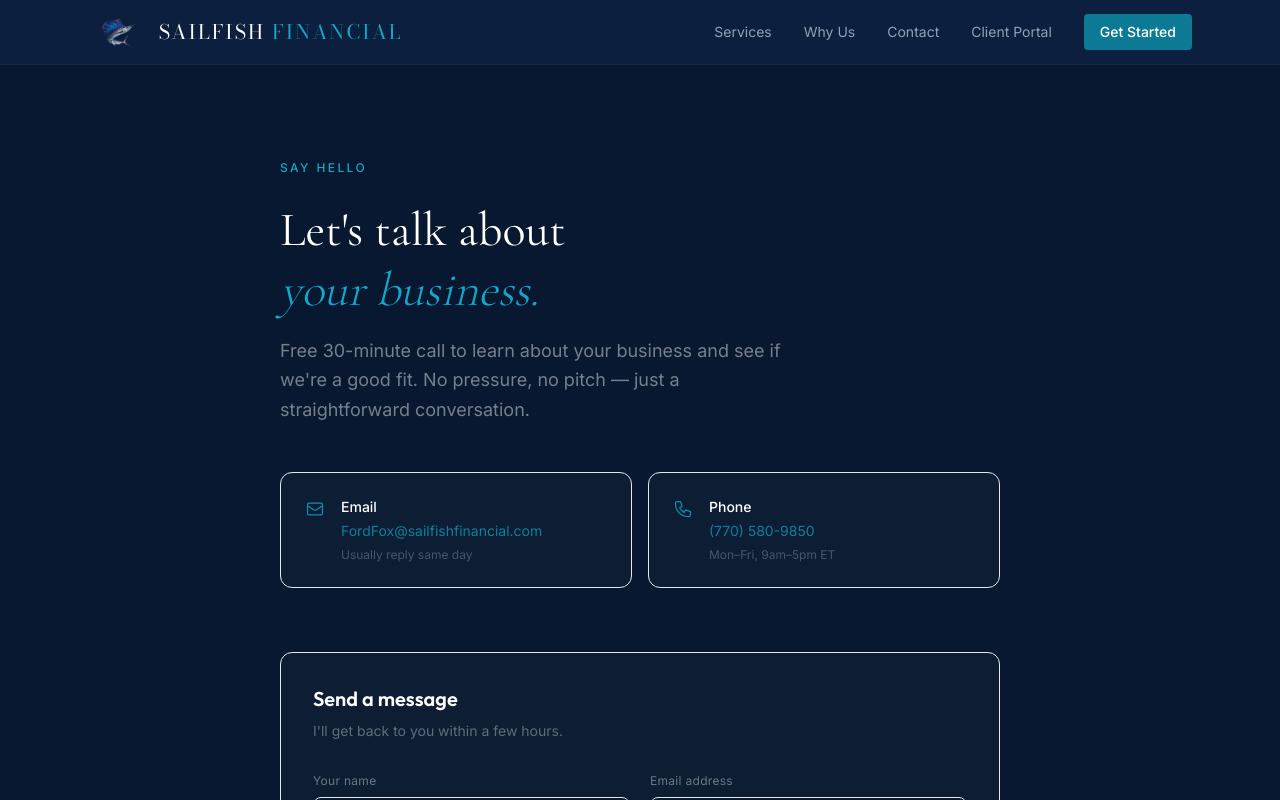
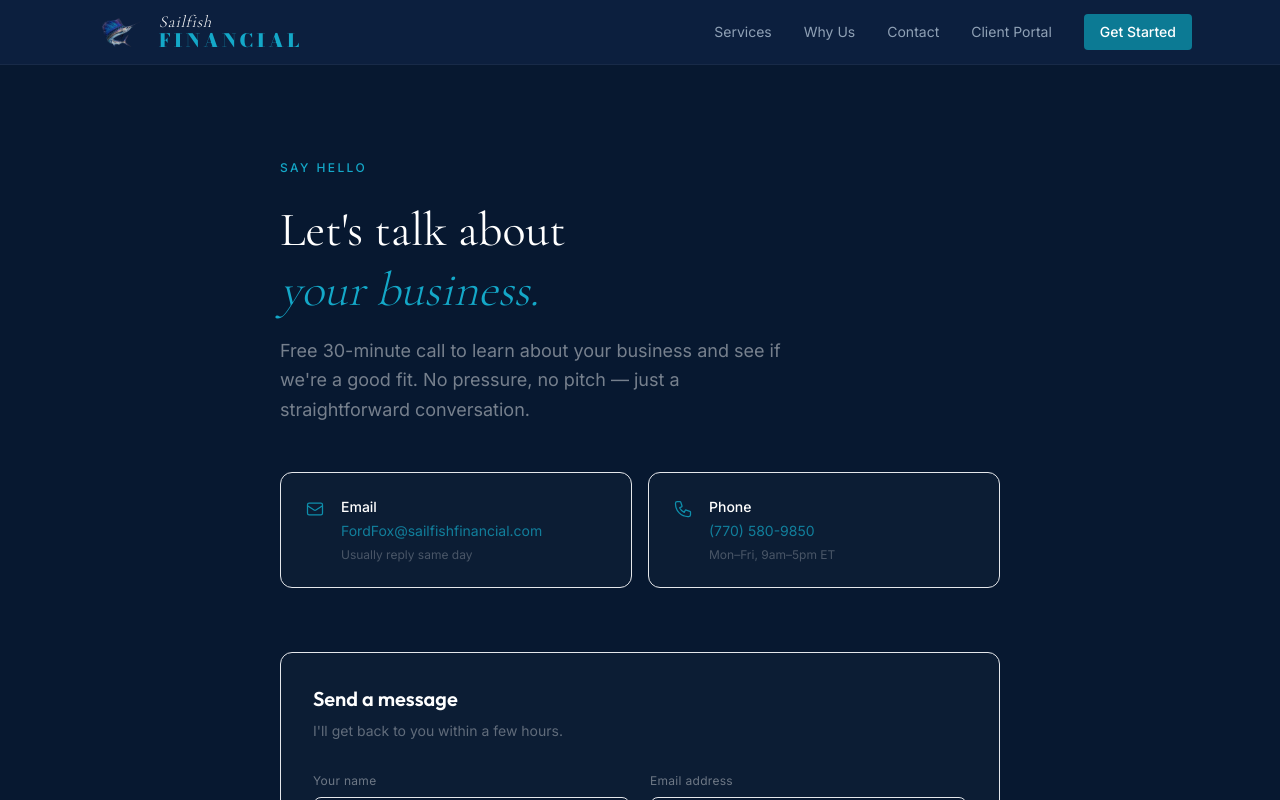
Before and after one commit to fo-mp4/sailfish-financial, a Next.js app: page /contact in a window 1280 px wide. Shown: the top 800 px of the page. Built offline with nearby package versions, Linux system fonts and the light colour scheme.

Commit message:
Brand treatment: Cormorant italic for Sailfish, Bodoni Black for FINANCIAL

```diff
--- a/app/layout.tsx
+++ b/app/layout.tsx
@@ -25,7 +25,7 @@ const cormorant = Cormorant_Garamond({
 const bodoni = Bodoni_Moda({
   subsets: ['latin'],
   variable: '--font-bodoni',
-  weight: ['400', '500', '600', '700'],
+  weight: ['400', '500', '600', '700', '800', '900'],
   style: ['normal', 'italic'],
   display: 'swap',
 })
--- a/components/LoadingScreen.tsx
+++ b/components/LoadingScreen.tsx
@@ -48,18 +48,14 @@ export default function LoadingScreen() {
       />
 
       {/* Brand name */}
-      <p
-        style={{
-          fontFamily: 'var(--font-bodoni)',
-          fontSize: '1rem',
-          letterSpacing: '0.25em',
-          color: 'rgba(255,255,255,0.75)',
-          textTransform: 'uppercase',
-          fontWeight: 400,
-        }}
-      >
-        Sailfish <span style={{ color: '#14A8C8' }}>Financial</span>
-      </p>
+      <div style={{ textAlign: 'center', lineHeight: 1.1 }}>
+        <div style={{ fontFamily: 'var(--font-cormorant)', fontStyle: 'italic', fontWeight: 300, fontSize: '1.6rem', color: 'white', letterSpacing: '0.04em' }}>
+          Sailfish
+        </div>
+        <div style={{ fontFamily: 'var(--font-bodoni)', fontWeight: 900, fontSize: '1.55rem', color: '#14A8C8', letterSpacing: '0.22em', textTransform: 'uppercase' }}>
+          Financial
+        </div>
+      </div>
 
       <style>{`
         @keyframes spin {
--- a/components/Nav.tsx
+++ b/components/Nav.tsx
@@ -13,8 +13,9 @@ export default function Nav() {
         {/* Brand */}
         <Link href="/" className="flex items-center gap-3 group">
           <Logo className="h-8 w-auto" />
-          <span className="font-bodoni text-white text-xl tracking-widest uppercase">
-            Sailfish <span className="text-teal-400">Financial</span>
+          <span className="flex flex-col leading-none">
+            <span style={{ fontFamily: 'var(--font-cormorant)', fontStyle: 'italic', fontWeight: 300, fontSize: '1.05rem', color: 'white', letterSpacing: '0.04em' }}>Sailfish</span>
+            <span style={{ fontFamily: 'var(--font-bodoni)', fontWeight: 900, fontSize: '1.15rem', color: '#14A8C8', letterSpacing: '0.18em', textTransform: 'uppercase' }}>Financial</span>
           </span>
         </Link>
 
```
